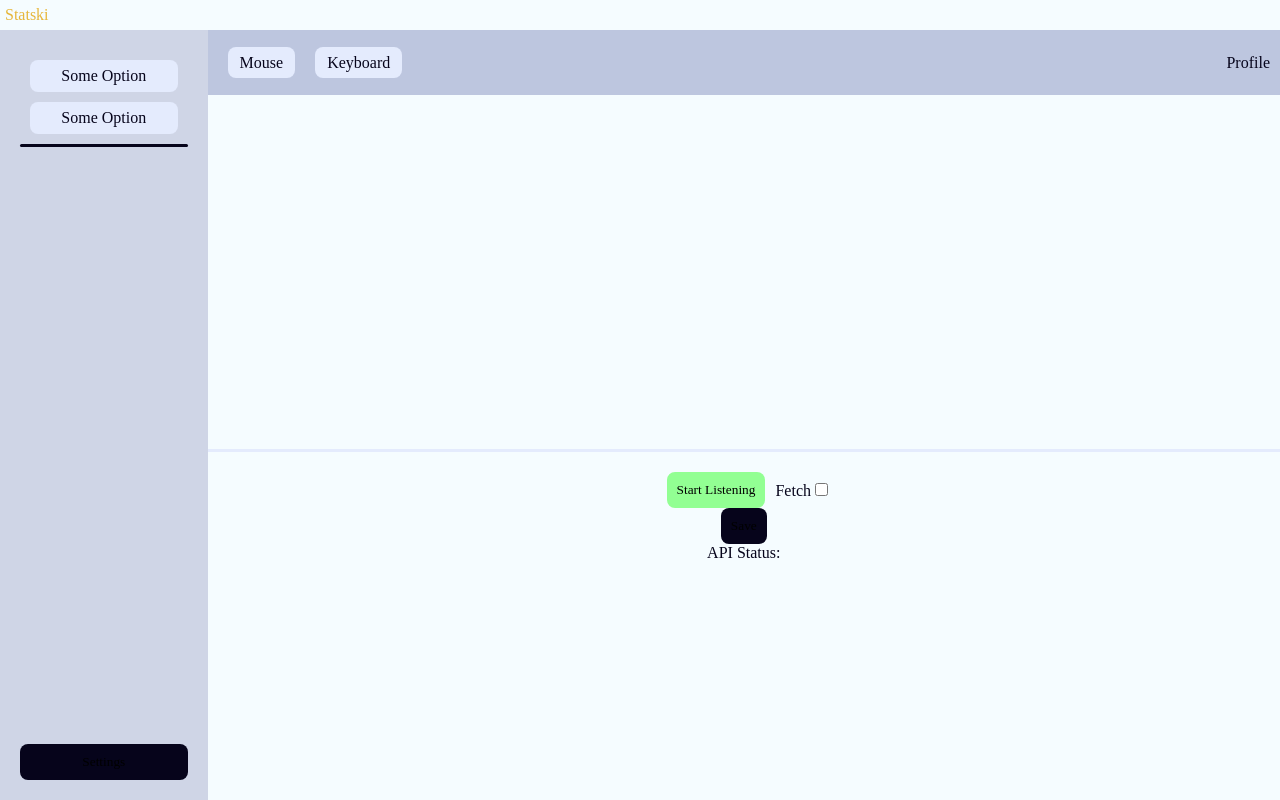
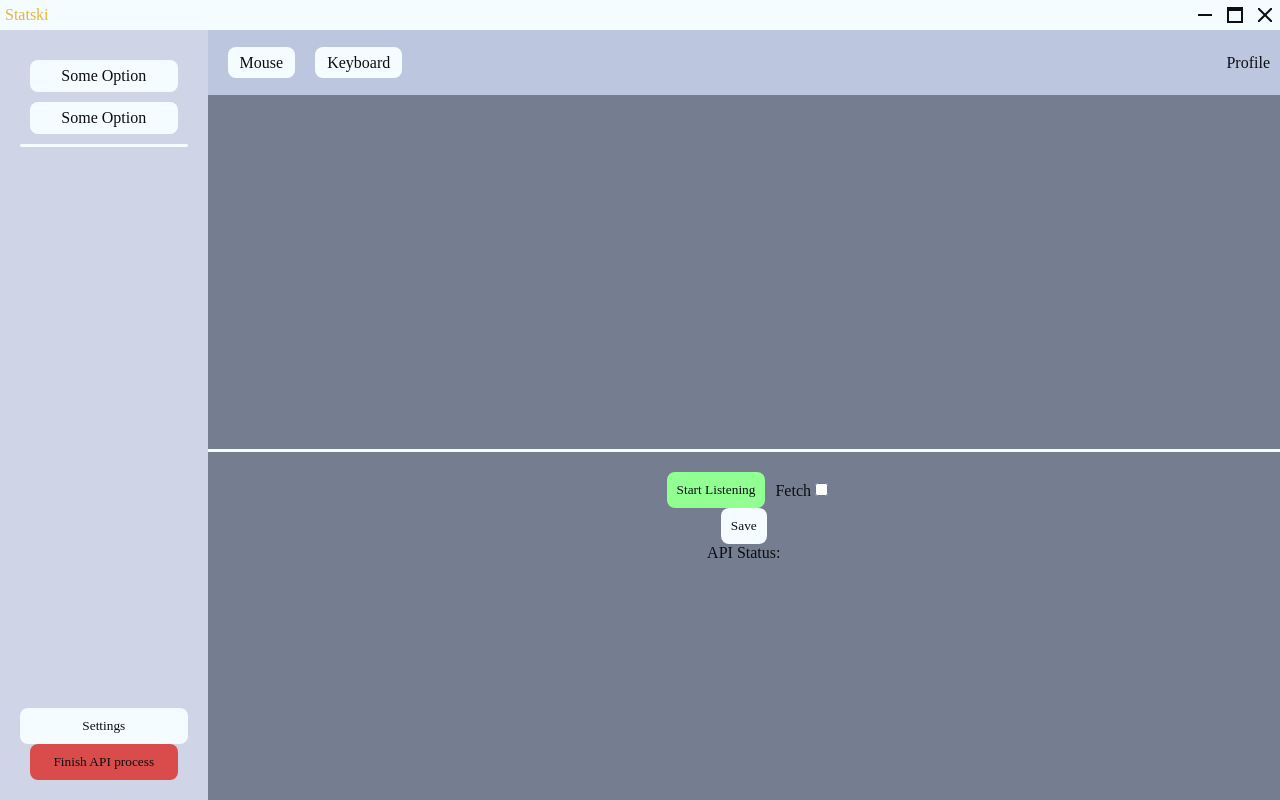
Before and after one commit to yDewolf/PeripheralMonitoring, a website built with Vite: page src/statski-tauri/index.html in a window 1280 px wide. Built offline with nearby package versions, Linux system fonts and the light colour scheme.

Commit message:
Fix frontend a bit + Still trying to finish API process

```diff
--- a/src/statski-tauri/index.html
+++ b/src/statski-tauri/index.html
@@ -8,7 +8,51 @@
     <link rel="stylesheet" href="./src/style/components.css">
 </head>
 <body>
-    <div class="titlebar">Statski</div>
+    <div class="titlebar">
+        <div data-tauri-drag-region></div>
+        <div class="titlebar-title">
+            Statski
+        </div>
+        <div class="controls">
+            <button id="titlebar-minimize" title="minimize">
+                <!-- https://api.iconify.design/mdi:window-minimize.svg -->
+                <svg
+                    xmlns="http://www.w3.org/2000/svg"
+                    width="24"
+                    height="24"
+                    viewBox="0 0 24 24"
+                >
+                    <path fill="currentColor" d="M19 13H5v-2h14z" />
+                </svg>
+            </button>
+            <button id="titlebar-maximize" title="maximize">
+                <!-- https://api.iconify.design/mdi:window-maximize.svg -->
+                <svg
+                    xmlns="http://www.w3.org/2000/svg"
+                    width="24"
+                    height="24"
+                    viewBox="0 0 24 24"
+                >
+                    <path fill="currentColor" d="M4 4h16v16H4zm2 4v10h12V8z" />
+                </svg>
+            </button>
+            <button id="titlebar-close" title="close">
+                <!-- https://api.iconify.design/mdi:close.svg -->
+                <svg
+                    xmlns="http://www.w3.org/2000/svg"
+                    width="24"
+                    height="24"
+                    viewBox="0 0 24 24"
+                >
+                    <path
+                    fill="currentColor"
+                    d="M13.46 12L19 17.54V19h-1.46L12 13.46L6.46 19H5v-1.46L10.54 12L5 6.46V5h1.46L12 10.54L17.54 5H19v1.46z"
+                    />
+                </svg>
+            </button>
+        </div>
+    </div>
+    <div class="titlebar-spacer"></div>
     <div class="content">
         <div class="left-panel" id="left-panel">
             <ul class="left-panel-options">
@@ -17,6 +61,7 @@
             </ul>
             <hr style="background-color: var(--color-clear-white); border-radius: var(--default-border-radius);">
             <button class="settings-button">Settings</button>
+            <button class="control-button cancel" id="FinishAPI">Finish API process</button>
         </div>
         <div class="main-content" id="main-content">
             <div class="navbar" id="navbar">
--- a/src/statski-tauri/src-tauri/capabilities/default.json
+++ b/src/statski-tauri/src-tauri/capabilities/default.json
@@ -7,7 +7,13 @@
   ],
   "permissions": [
     "core:default",
+
+    "core:window:allow-close",
+    "core:window:allow-minimize",
+    "core:window:allow-toggle-maximize",
+    "core:window:allow-start-dragging",
     "core:window:allow-destroy",
+
     "opener:default",
     "shell:default",
     "shell:allow-spawn",
--- a/src/statski-tauri/src-tauri/tauri.conf.json
+++ b/src/statski-tauri/src-tauri/tauri.conf.json
@@ -15,7 +15,8 @@
       {
         "title": "statski-tauri",
         "width": 800,
-        "height": 600
+        "height": 600,
+        "decorations": false
       }
     ],
     "security": {
--- a/src/statski-tauri/src/main.ts
+++ b/src/statski-tauri/src/main.ts
@@ -1,10 +1,22 @@
-import { Window } from "@tauri-apps/api/window";
 import { shutdown_api } from "./ts/api_calls";
+import { getCurrentWindow } from '@tauri-apps/api/window';
 
-let currentWindow = Window.getCurrent();
-currentWindow.onCloseRequested(async (event) => {
+const appWindow = getCurrentWindow();
+appWindow.onCloseRequested(async (event) => {
     // TODO: Add popup to ask if it should save before closing
     console.log("Asked to the API to shutdown");
-    await shutdown_api(true);
+    shutdown_api(true).then((data) => {
+        console.log(data);
+    });
     console.log("API shutted down | Event id: ", event.id);
 });
+
+document
+  .getElementById('titlebar-minimize')
+  ?.addEventListener('click', () => appWindow.minimize());
+document
+  .getElementById('titlebar-maximize')
+  ?.addEventListener('click', () => appWindow.toggleMaximize());
+document
+  .getElementById('titlebar-close')
+  ?.addEventListener('click', () => appWindow.close());
--- a/src/statski-tauri/src/style/components.css
+++ b/src/statski-tauri/src/style/components.css
@@ -1,6 +1,6 @@
 body {
     margin: 0;
-    color: var(--color-clear-white);
+    color: var(--font-color);
 }
 
 .hidden {
@@ -28,7 +28,7 @@ body {
 
 .main-content {
     width: 100%;
-    background-color: var(--color-clear-black);
+    background-color: var(--main-content-background);
 
     justify-content: space-between;
 }
@@ -89,26 +89,29 @@ body {
 }
 
 .control-button, button {
+    cursor: pointer;
     transition: 150ms;
     border: none;
     border-radius: var(--default-border-radius);
-    background-color: var(--color-clear-white);
+    background-color: var(--background-color);
+    color: var(--font-color);
 
     padding: 10px;
 }
 
 .cancel {
     background-color: var(--color-nono-red);
-    color: var(--color-clear-white);
+    color: var(--font-color);
 }
 
 .confirm {
+    color: var(--font-color-hover);
     background-color: var(--color-ok-green);
 }
 
 button:hover {
-    background-color: var(--color-gray);
-    color: var(--color-clear-white)
+    background-color: var(--background-color-hover);
+    color: var(--font-color-hover)
 }
 
 .control-button {
@@ -130,7 +133,7 @@ hr {
     padding: 0;
     margin: 0;
 
-    background-color: var(--color-gray);
+    background-color: var(--background-color);
     border: none;
 }
 
@@ -138,15 +141,15 @@ a {
     text-align: center;
     text-decoration: none;
 
-    background-color: var(--color-gray);
+    background-color: var(--background-color);
     border-radius: var(--default-border-radius);
-    color: var(--color-clear-white);
+    color: var(--font-color);
 
     padding: 7px 12px;
 }
 
 a:hover {
     transition: 150ms;
-    background-color: var(--color-clear-white);
-    color: var(--color-gray);
+    background-color: var(--background-color-hover);
+    color: var(--font-color-hover);
 }
--- a/src/statski-tauri/src/style/main.css
+++ b/src/statski-tauri/src/style/main.css
@@ -1,5 +1,12 @@
 :root {
     --color-main: #E6B63A;
+    --font-color: #F5FCFF;
+    --font-color-hover: #06041B;
+    --background-color: #31343D;
+    --background-color-hover: #F5FCFF;
+
+    --main-content-background: var(--color-clear-black);
+
     --color-main-dark: #06041B;
     --color-clear-white: #F5FCFF;
     --color-clear-black: #0D0E11;
@@ -16,22 +23,34 @@
 @media (prefers-color-scheme: light) {
   * {
     --color-main: #E6B63A;
+    --font-color: var(--color-clear-black);
+    --font-color-hover: var(--color-clear-black);
+    --background-color: var(--color-clear-white);
+    --background-color-hover: var(--color-main-dark);
+
+    --main-content-background: var(--color-gray);
+
     --color-main-dark: #F5FCFF;
-    --color-clear-white: #06041B;
-    --color-clear-black: #F5FCFF;
+    --color-clear-white: #F5FCFF;
+    --color-clear-black: #0D0E11;
     --color-ok-green: #92FF93;
     --color-nono-red: #DA4B4B;
-    --color-gray: #e4ebfd;
+    --color-gray: #757d91;
     --color-dark-gray: #cfd5e6;
     --color-darker-gray: #bdc6df;
   }
+
+  .titlebar {
+    background: var(--color-gray);
+    color: var(--color-main);
+  }
+
+  * {
+      font-family: "PixelFont";
+  }
 }
 
-* {
-    font-family: "PixelFont";
-}
-
-.titlebar {
+/* .titlebar {
     font-family: "PixelFont";
     height: var(--titlebar-height);
     padding: 0 5px;
@@ -40,4 +59,54 @@
     display: flex;
     align-items: center;
     app-region: drag;
+} */
+
+.titlebar-spacer {
+  height: 30px;
 }
+
+.titlebar {
+  app-region: drag;
+  height: 30px;
+  user-select: none;
+  background: var(--color-main-dark);
+  /* display: flex; */
+  display: grid;
+  grid-template-columns: 0px auto max-content;
+
+  align-items: center;
+
+  position: fixed;
+  top: 0;
+  left: 0;
+  right: 0;
+}
+
+.controls {
+  display: grid;
+  margin-left: auto;
+  grid-template-columns: repeat(3, 30px);
+}
+
+.titlebar-title {
+  font-family: "PixelFont";
+  padding: 2px 5px;
+}
+
+.titlebar button {
+  cursor: default;
+
+  appearance: none;
+  padding: 0;
+  margin: 0;
+  border: none;
+  display: inline-flex;
+  justify-content: center;
+  align-items: center;
+  width: 30px;
+  background-color: transparent;
+}
+
+.titlebar button:hover {
+  background: var(--color-nono-red);
+}
--- a/src/statski-tauri/src/ts/front.ts
+++ b/src/statski-tauri/src/ts/front.ts
@@ -1,5 +1,5 @@
 import { parse_chunk_data } from './utils';
-import { check_api_status, fetch_chunk_data, start_listening, stop_listening, save_file} from './api_calls';
+import { shutdown_api, check_api_status, fetch_chunk_data, start_listening, stop_listening, save_file} from './api_calls';
 
 const DEFAULT_FILE_PATH = "";
 const FETCH_INTERVAL: number = 100;
@@ -91,3 +91,10 @@ const SaveButton = document.getElementById("SaveFile")!;
 SaveButton.onclick = () => {
     save_file(DEFAULT_FILE_PATH)
 }
+
+const FinishAPIButton = document.getElementById("FinishAPI")!;
+FinishAPIButton.onclick = () => {
+    shutdown_api(false).then(data => {
+        console.log(data);
+    });
+}
```
Also changed, not shown: todo.md (added, +14 -0 lines), 1 other file.
